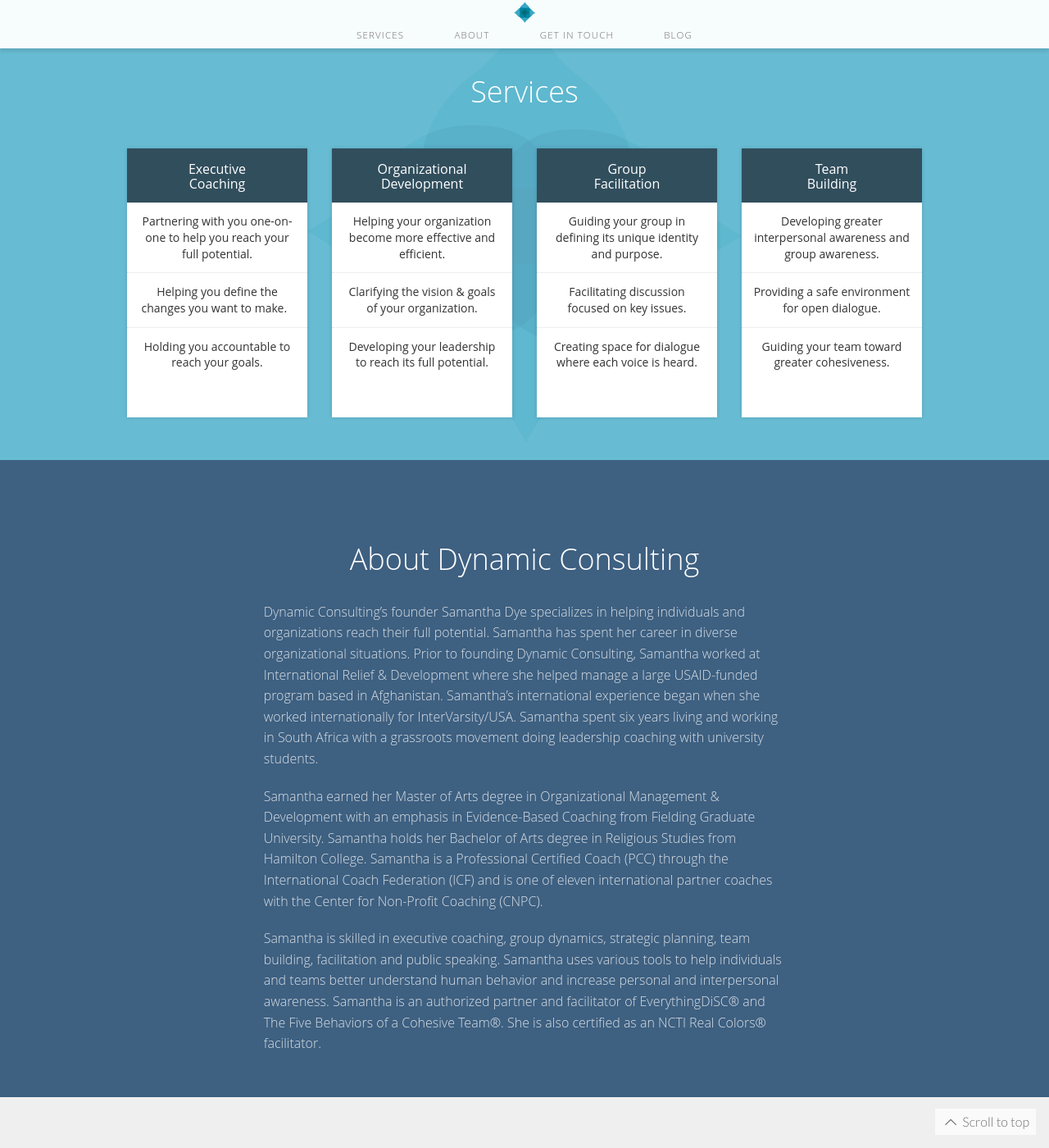
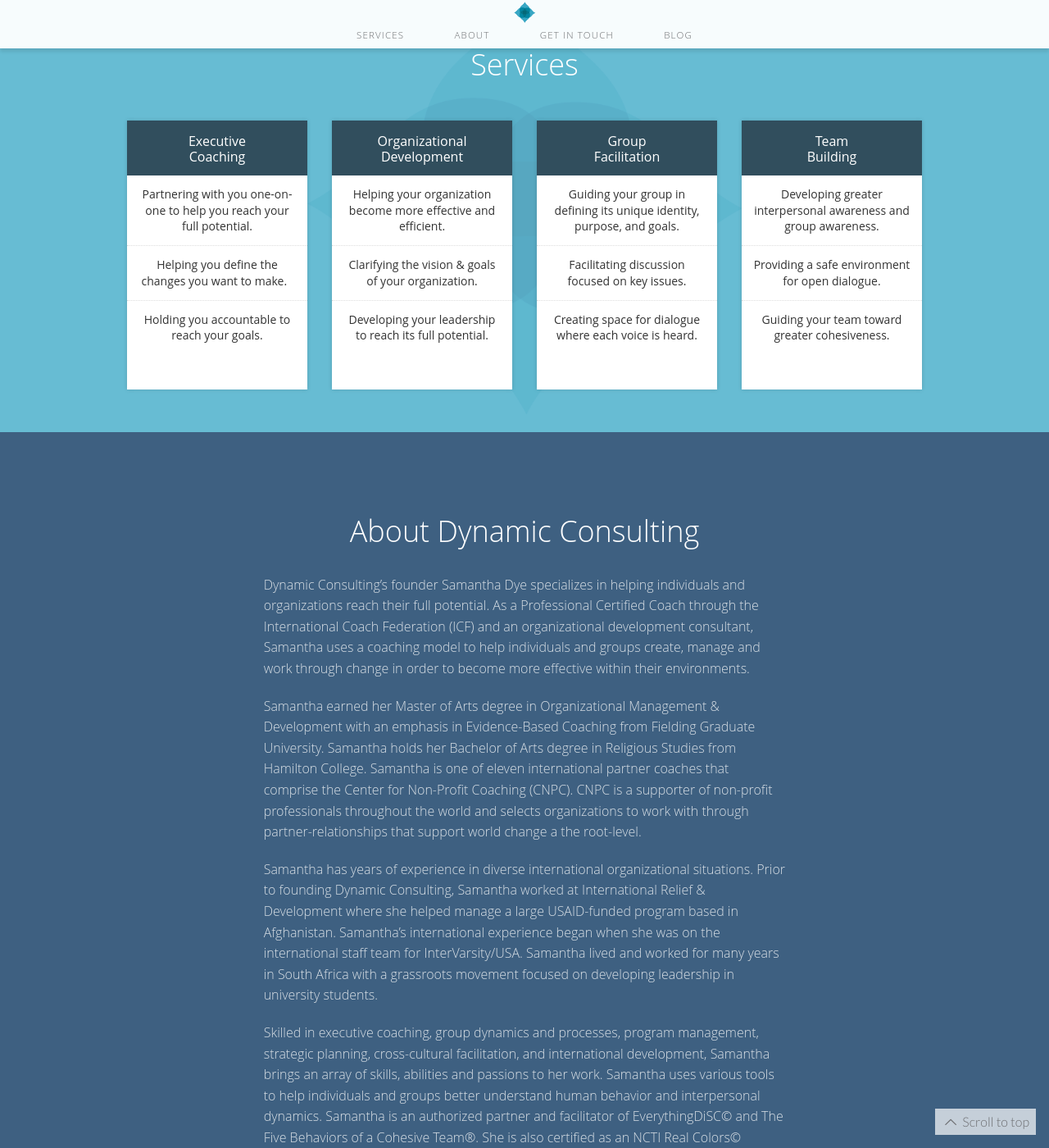
Before and after one commit to ducstudio/dynamicconsulting.github.io, a Jekyll site: the page built from index.html, in a window 1280 px wide and 1400 px high, scrolled down 808 px. Shown: the whole window at 82% size. Built offline with Jekyll 4.4.1, drawn with Linux system fonts in a browser that asks for light colours; Markdown is read by kramdown in place of the engine named in the settings; the list of posts is cut into pages by our own code.

Commit message:
Content updates

```diff
--- a/_layouts/home.html
+++ b/_layouts/home.html
@@ -15,7 +15,7 @@
 <div id="secondary-pitch">
 
 <div class="row">
-<div class="small-12 small-centered large-7 columns">
+<div class="small-12 small-centered large-8 columns">
 
 <p>We listen. We ask questions. We hold you accountable.</p>
 
@@ -64,7 +64,7 @@
 
 <ul class="pricing-table" data-equalizer-watch>
 <li class="title">Group <span>Facilitation</span></li>
-<li class="bullet-item">Guiding your group in defining its unique identity and purpose.</li>
+<li class="bullet-item">Guiding your group in defining its unique identity, purpose, and goals.</li>
 <li class="bullet-item">Facilitating discussion focused on key issues.</li>
 <li class="bullet-item">Creating space for dialogue where each voice is heard.</li>
 </ul>
@@ -91,12 +91,13 @@
 
 <h2>About Dynamic Consulting</h2>
 
-<p>Dynamic Consulting&rsquo;s founder Samantha Dye specializes in helping individuals and organizations reach their full potential. Samantha has spent her career in diverse organizational situations. Prior to founding Dynamic Consulting, Samantha worked at International Relief &amp; Development where she helped manage a large <abbr>USAID</abbr>-funded program based in Afghanistan. Samantha&rsquo;s international experience began when she worked internationally for InterVarsity/<abbr>USA</abbr>. Samantha spent six years living and working in South Africa with a grassroots movement doing leadership coaching with university students.</p>
+<p>Dynamic Consulting&rsquo;s founder Samantha Dye specializes in helping individuals and organizations reach their full potential.  As a Professional Certified Coach through the International Coach Federation (<abbr>ICF</abbr>) and an organizational development consultant, Samantha uses a coaching model to help individuals and groups create, manage and work through change in order to become more effective within their environments.</p>
 
-<p>Samantha earned her Master of Arts degree in Organizational Management &amp; Development with an emphasis in Evidence-Based Coaching from Fielding Graduate University. Samantha holds her Bachelor of Arts degree in Religious Studies from Hamilton College. Samantha is a Professional Certified Coach (<abbr>PCC</abbr>) through the International Coach Federation (<abbr>ICF</abbr>) and is one of eleven international partner coaches with the Center for Non-Profit Coaching (<abbr>CNPC</abbr>).</p>
+<p>Samantha earned her Master of Arts degree in Organizational Management &amp; Development with an emphasis in Evidence-Based Coaching from Fielding Graduate University.  Samantha holds her Bachelor of Arts degree in Religious Studies from Hamilton College.  Samantha is one of eleven international partner coaches that comprise the Center for Non-Profit Coaching (<abbr>CNPC</abbr>).  <abbr>CNPC</abbr> is a supporter of non-profit professionals throughout the world and selects organizations to work with through partner-relationships that support world change a the root-level.</p>
 
-<p>Samantha is skilled in executive coaching, group dynamics, strategic planning, team building, facilitation and public speaking. Samantha uses various tools to help individuals and teams better understand human behavior and increase personal and interpersonal awareness. Samantha is an authorized partner and facilitator of EverythingDiSC&reg; and The Five Behaviors of a Cohesive Team&reg;. She is also certified as an <abbr>NCTI</abbr> Real Colors&reg; facilitator.
-</p>
+<p>Samantha has years of experience in diverse international organizational situations.  Prior to founding Dynamic Consulting, Samantha worked at International Relief &amp; Development where she helped manage a large <abbr>USAID</abbr>-funded program based in Afghanistan.  Samantha&rsquo;s international experience began when she was on the international staff team for InterVarsity/<abbr>USA</abbr>.  Samantha lived and worked for many years in South Africa with a grassroots movement focused on developing leadership in university students.
+
+<p>Skilled in executive coaching, group dynamics and processes, program management, strategic planning, cross-cultural facilitation, and international development, Samantha brings an array of skills, abilities and passions to her work.   Samantha uses various tools to help individuals and groups better understand human behavior and interpersonal dynamics. Samantha is an authorized partner and facilitator of EverythingDiSC&copy; and The Five Behaviors of a Cohesive Team&reg;.  She is also certified as an <abbr>NCTI</abbr> Real Colors&copy; facilitator.</p>
 
 </div>
 </div>
--- a/assets/scss/_dynamic.scss
+++ b/assets/scss/_dynamic.scss
@@ -141,7 +141,6 @@
 }
 
 #banner {
-  /* background: #249CBC; */
   background: url(../../images/design/tulips.jpg) center center no-repeat;
   background-size: cover;
   padding: 2.5em 0;
```
Also changed, not shown: 4 other files.
